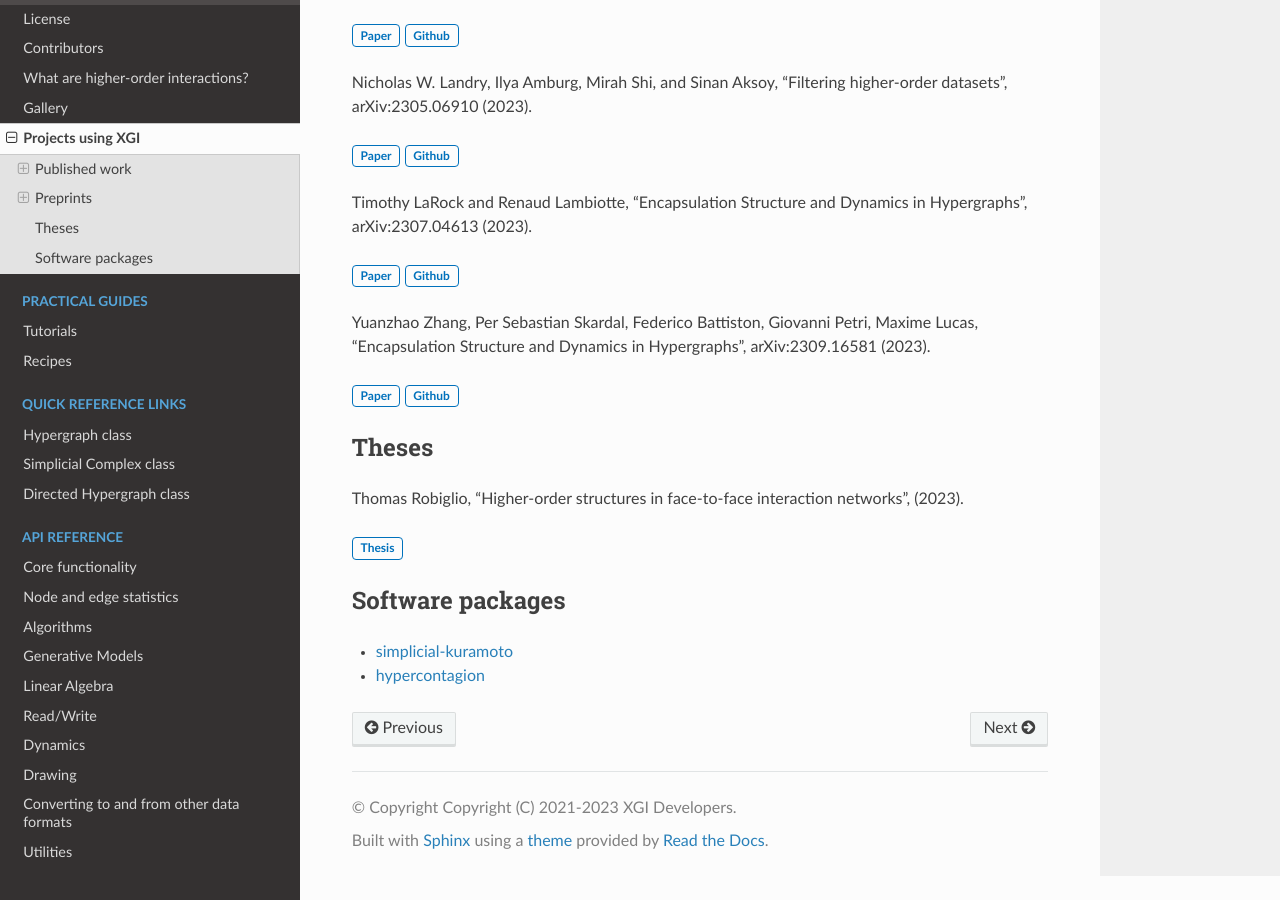
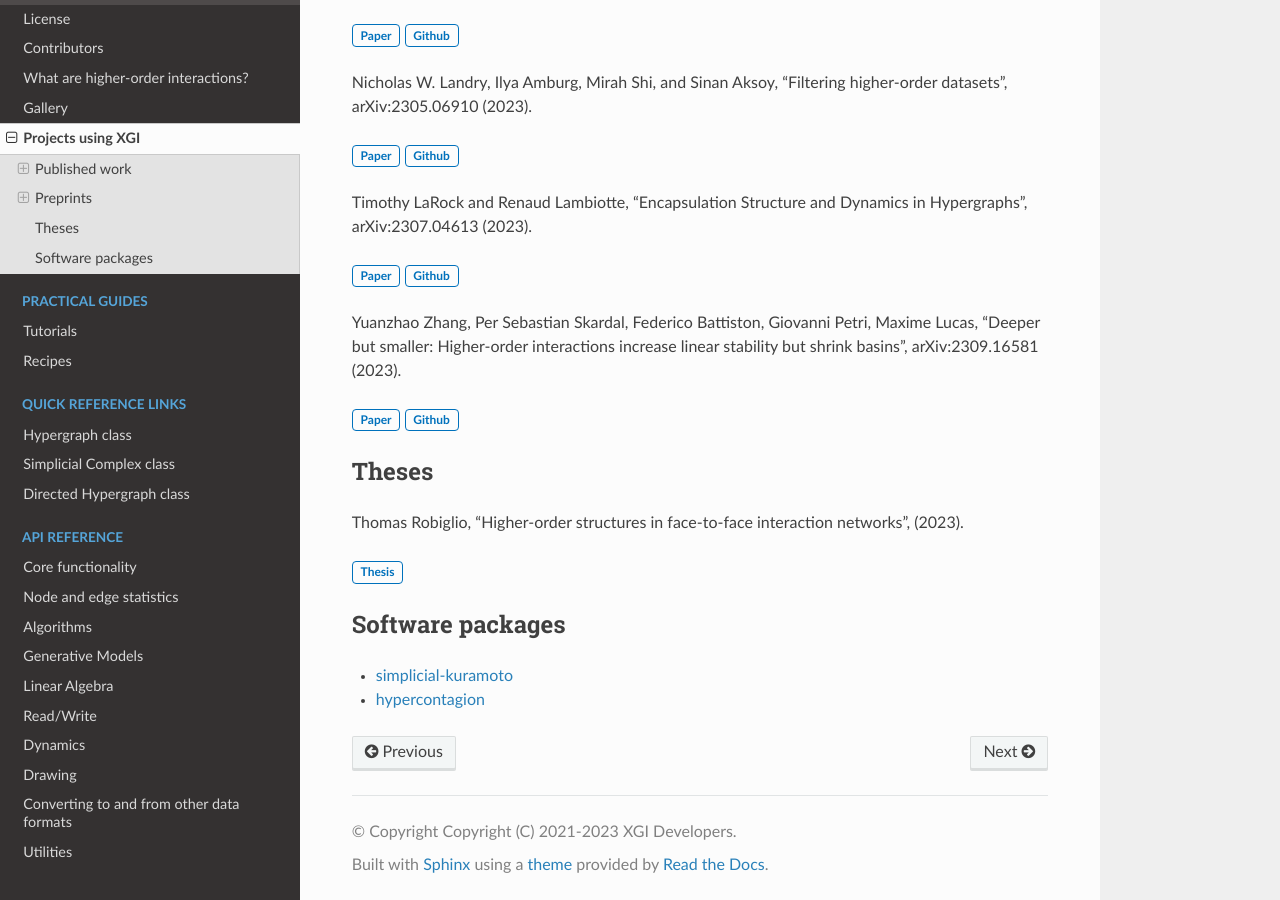
Before and after one commit to xgi-org/xgi, a Sphinx documentation site: the page built from docs/source/using-xgi.rst, in a window 1280 px wide and 900 px high, scrolled down 974 px. Built offline with Sphinx 7.4.7 and the Read the Docs theme 2.0.0, drawn with Linux system fonts in a browser that asks for light colours.

Commit message:
fix paper title

```diff
--- a/docs/source/using-xgi.rst
+++ b/docs/source/using-xgi.rst
@@ -51,7 +51,7 @@ Timothy LaRock and Renaud Lambiotte, "Encapsulation Structure and Dynamics in Hy
 :bdg-link-primary-line:`Paper <https://arxiv.org/abs/2307.04613>`
 :bdg-link-primary-line:`Github <https://github.com/tlarock/encapsulation-dynamics>`
 
-Yuanzhao Zhang, Per Sebastian Skardal, Federico Battiston, Giovanni Petri, Maxime Lucas, "Encapsulation Structure and Dynamics in Hypergraphs", arXiv:2309.16581 (2023).
+Yuanzhao Zhang, Per Sebastian Skardal, Federico Battiston, Giovanni Petri, Maxime Lucas, "Deeper but smaller: Higher-order interactions increase linear stability but shrink basins", arXiv:2309.16581 (2023).
 
 :bdg-link-primary-line:`Paper <https://arxiv.org/abs/2309.16581>`
 :bdg-link-primary-line:`Github <https://github.com/maximelucas/basins_and_triangles>`
```
